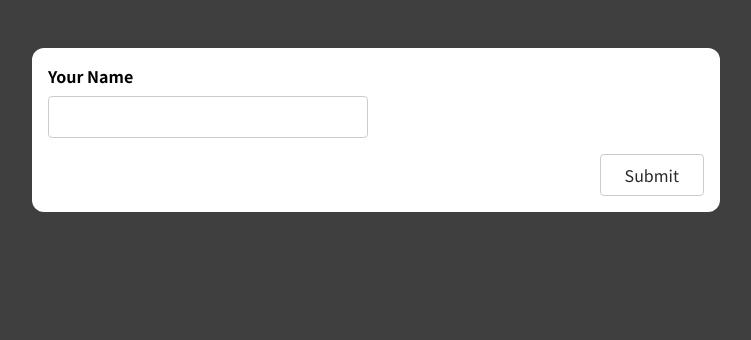
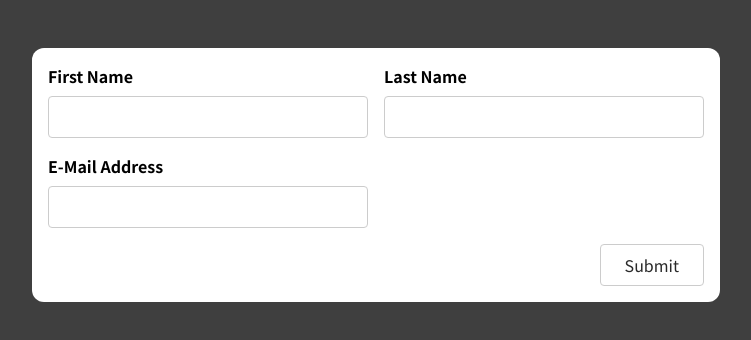
Before and after one commit to shabaaz27/form-practice, a React (Create React App) app: page / in a window 1280 px wide. Shown: the top 340 px of the page, without its empty margins (264-1015 px from the left). Built offline with nearby package versions, Linux system fonts and the light colour scheme.

Commit message:
use-input using form

```diff
--- a/src/App.js
+++ b/src/App.js
@@ -1,9 +1,11 @@
+import BasicForm from './components/BasicForm';
 import SimpleInput from './components/SimpleInput';
 
 function App() {
   return (
     <div className="app">
-      <SimpleInput />
+      {/* <SimpleInput /> */}
+      <BasicForm/>
     </div>
   );
 }
--- a/src/components/BasicForm.js
+++ b/src/components/BasicForm.js
@@ -1,22 +1,108 @@
+import UseInput from "../hooks/use-input";
+
+
+const isNotEmpty =value=> value.trim() !== '';
+const isEmail = value=> value.includes('@');
+
+
 const BasicForm = (props) => {
+
+const {value:firstName,isValid:firstNameIsValid,
+        hasError:fNameError,
+        valueChangeHandler:fNameChangeHandler,
+        inputBlurHandler:fNameBlur,
+        reset:resetFName
+  } = UseInput(isNotEmpty);
+
+
+const {value:lastName,isValid:lastNameIsValid,
+  hasError:lastNameError,
+  valueChangeHandler:lastNameChangeHandler,
+  inputBlurHandler:lastNameBlur,
+  reset:resetlastName
+} = UseInput(isNotEmpty);
+
+
+const {value:email,isValid:emailIsValid,
+  hasError:emailError,
+  valueChangeHandler:emailChangeHandler,
+  inputBlurHandler:emailBlur,
+  reset:resetEmail
+} = UseInput(isEmail);
+
+let formIsValid = false;
+
+if(firstNameIsValid && lastNameIsValid && emailIsValid){
+  formIsValid = true;
+}
+
+
+const onSubmitHandler = (e) =>{
+  e.preventDefault()
+  if(!formIsValid)
+  return
+
+
+  console.log(firstName,lastName,email)
+  console.log("submitted")
+  resetFName()
+  resetlastName()
+  resetEmail()
+}
+
+
+
+
+
+
+  const nameInputClasses = fNameError
+  ? "form-control invalid"
+  : "form-control";
+
+
+  const lastnameInputClasses = lastNameError
+  ? "form-control invalid"
+  : "form-control";
+
+
+  const emailInputClasses = emailError
+  ? "form-control invalid"
+  : "form-control";
+
   return (
-    <form>
+    <form onSubmit={onSubmitHandler}>
       <div className='control-group'>
-        <div className='form-control'>
+        <div className={nameInputClasses}>
           <label htmlFor='name'>First Name</label>
-          <input type='text' id='name' />
+          <input type='text' id='name'
+            value={firstName}
+            onChange={fNameChangeHandler}
+            onBlur={fNameBlur}
+
+          />
+          {fNameError && <p>Please Enter a first name</p>}
         </div>
-        <div className='form-control'>
+        <div className={lastnameInputClasses}>
           <label htmlFor='name'>Last Name</label>
-          <input type='text' id='name' />
+          <input type='text' id='name'
+            value={lastName}
+            onChange={lastNameChangeHandler}
+            onBlur={lastNameBlur}
+            />
+               {lastNameError && <p>Please Enter a last name</p>}
         </div>
       </div>
-      <div className='form-control'>
+      <div className={emailInputClasses}>
         <label htmlFor='name'>E-Mail Address</label>
-        <input type='text' id='name' />
+        <input type='text' id='name'
+          value={email}
+          onChange={emailChangeHandler}
+          onBlur={emailBlur}
+        />
+        {emailError && <p>Please enter a email</p>}
       </div>
       <div className='form-actions'>
-        <button>Submit</button>
+        <button disabled={!formIsValid}>Submit</button>
       </div>
     </form>
   );
```
